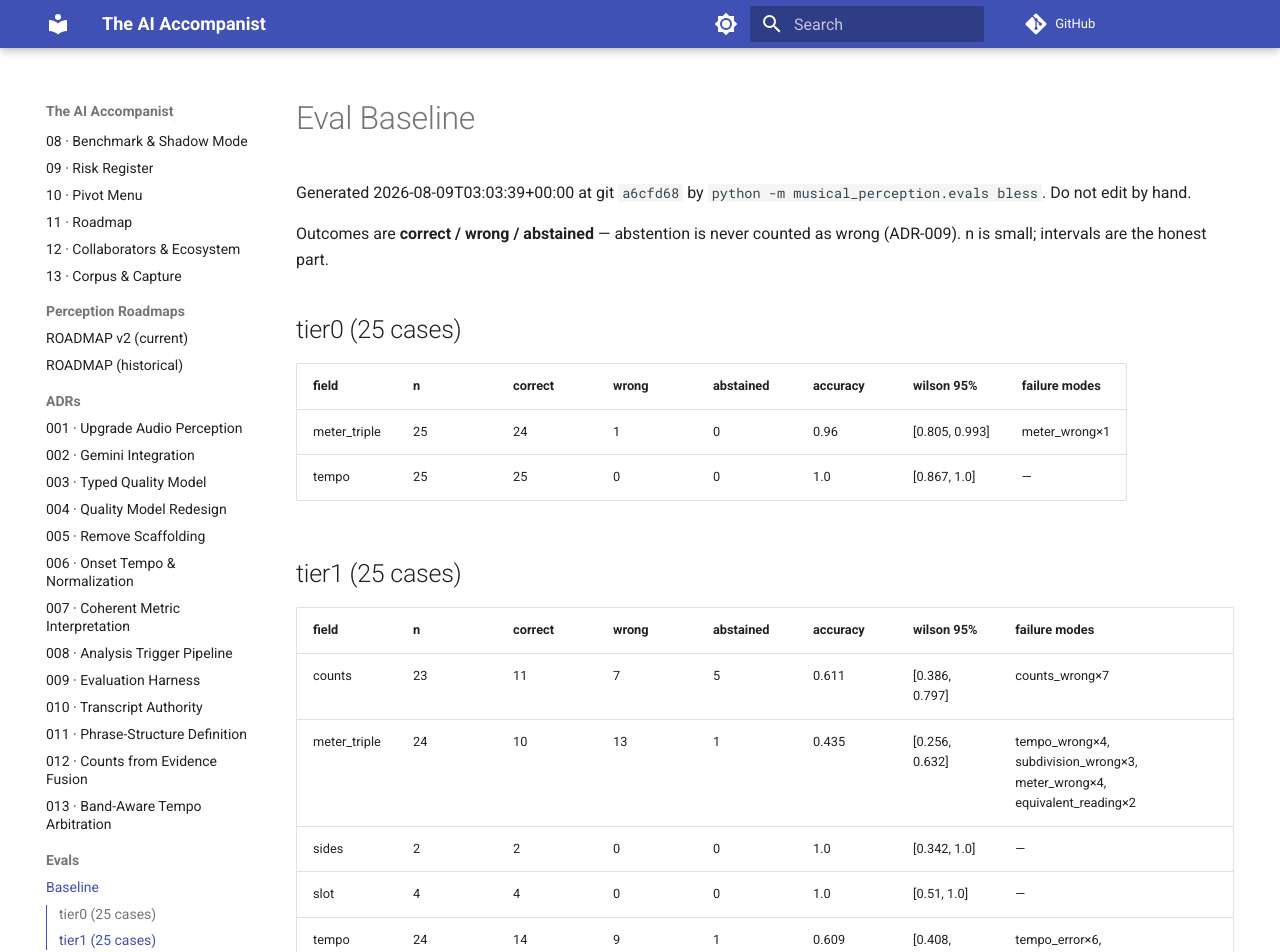
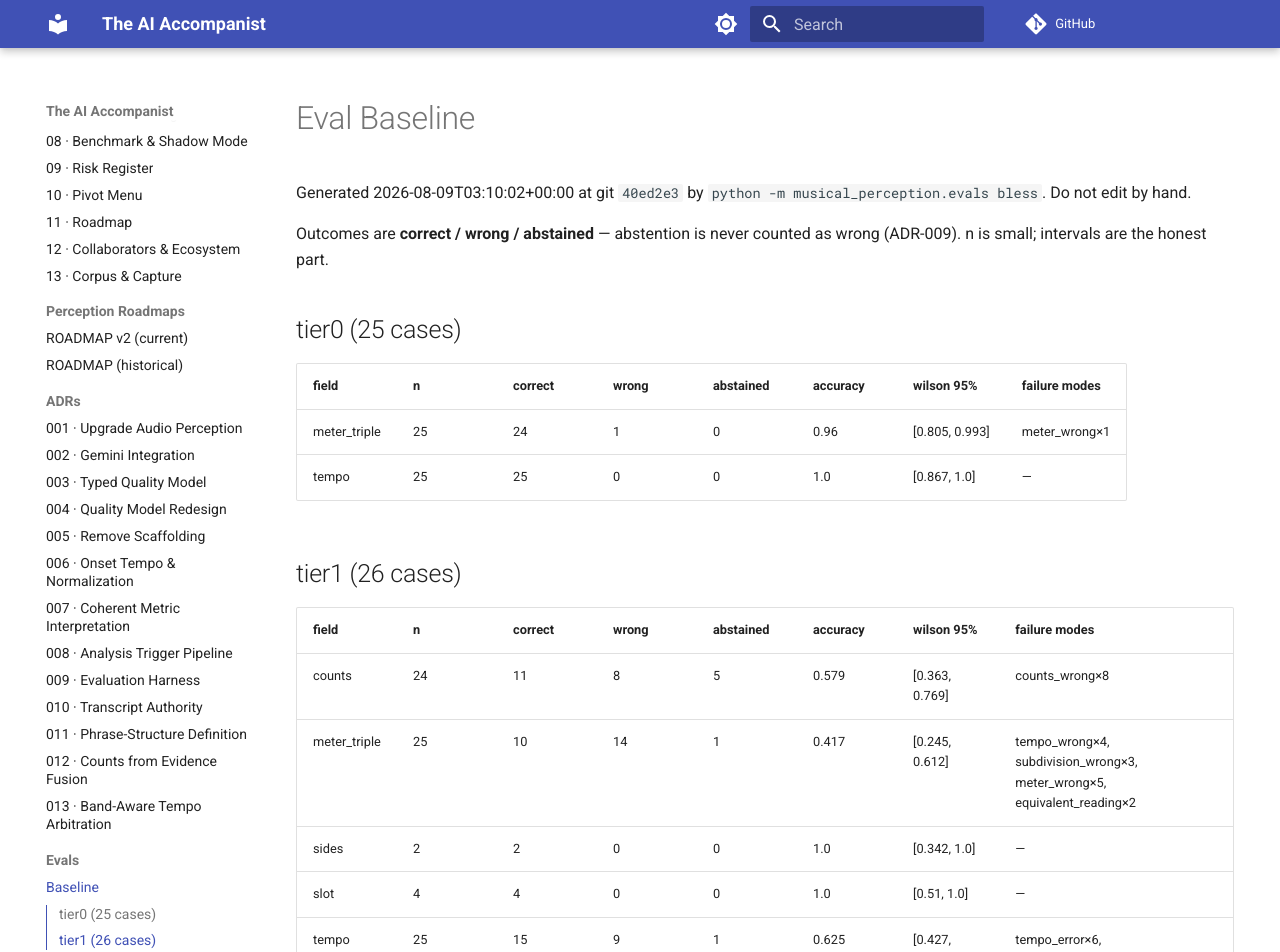
Before and after one commit to ben-juodvalkis/musical-perception, an MkDocs documentation site: the page built from docs/evals/baseline.md, in a window 1280 px wide and 1180 px high. Shown: the top 952 px of the window. Built offline with MkDocs 1.6.1 and Material for MkDocs 9.7.7, drawn with Linux system fonts in a browser that asks for light colours; comment, search, counter and statistics services are not loaded.

Commit message:
feat: rig clip 20 (waltz lilt, 3/4 @88) — near-miss on the arbitration gate
Metronome 88 confirmed, step names with downbeat lilt ("DOWN two three,
LIFT two three"), one word per click (no subdivision), 8 counts.

Tempo correct (4.1% err). Meter read 4/4 duple instead of 3/4 none —
another waltz-precedence instance (clips 6, 13). Notably close this
time: the marker path read 90.6 BPM at 59% confidence with 24 beats —
one point under ADR-013's 60% arbitration-gate threshold. Had it
cleared, the correct in-band marker reading would have won instead of
the onset path. Counts read 24 vs true 8.

```diff
--- a/docs/evals/baseline.md
+++ b/docs/evals/baseline.md
@@ -1,6 +1,6 @@
 # Eval Baseline
 
-Generated 2026-08-09T03:03:39+00:00 at git `a6cfd68` by `python -m musical_perception.evals bless`. Do not edit by hand.
+Generated 2026-08-09T03:10:02+00:00 at git `40ed2e3` by `python -m musical_perception.evals bless`. Do not edit by hand.
 
 Outcomes are **correct / wrong / abstained** — abstention is never
 counted as wrong (ADR-009). n is small; intervals are the honest part.
@@ -12,12 +12,12 @@ counted as wrong (ADR-009). n is small; intervals are the honest part.
 | meter_triple | 25 | 24 | 1 | 0 | 0.96 | [0.805, 0.993] | meter_wrong×1 |
 | tempo | 25 | 25 | 0 | 0 | 1.0 | [0.867, 1.0] | — |
 
-## tier1 (25 cases)
+## tier1 (26 cases)
 
 | field | n | correct | wrong | abstained | accuracy | wilson 95% | failure modes |
 |---|---|---|---|---|---|---|---|
-| counts | 23 | 11 | 7 | 5 | 0.611 | [0.386, 0.797] | counts_wrong×7 |
-| meter_triple | 24 | 10 | 13 | 1 | 0.435 | [0.256, 0.632] | tempo_wrong×4, subdivision_wrong×3, meter_wrong×4, equivalent_reading×2 |
+| counts | 24 | 11 | 8 | 5 | 0.579 | [0.363, 0.769] | counts_wrong×8 |
+| meter_triple | 25 | 10 | 14 | 1 | 0.417 | [0.245, 0.612] | tempo_wrong×4, subdivision_wrong×3, meter_wrong×5, equivalent_reading×2 |
 | sides | 2 | 2 | 0 | 0 | 1.0 | [0.342, 1.0] | — |
 | slot | 4 | 4 | 0 | 0 | 1.0 | [0.51, 1.0] | — |
-| tempo | 24 | 14 | 9 | 1 | 0.609 | [0.408, 0.778] | tempo_error×6, metric_level_div2×2, metric_level_x2×1 |
+| tempo | 25 | 15 | 9 | 1 | 0.625 | [0.427, 0.788] | tempo_error×6, metric_level_div2×2, metric_level_x2×1 |
```
Also changed, not shown: 6 other files.
